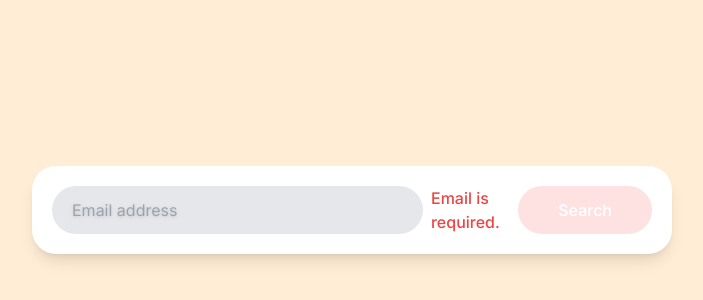
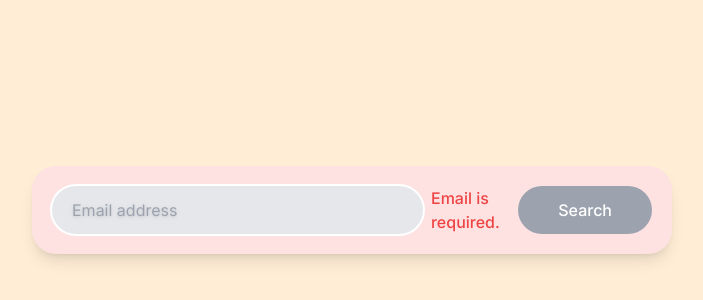
Before and after one commit to verobeach7/carrot-market-reloaded, a Next.js app: page / in a window 1280 px wide. Shown: the part 190-490 px from the top of the page, without its empty margins (288-991 px from the left). Built offline with nearby package versions, Linux system fonts and the light colour scheme.

Commit message:
Carrot Market: Tailwind(State Modifier: has sudo class)

```diff
--- a/app/page.tsx
+++ b/app/page.tsx
@@ -1,18 +1,17 @@
 export default function Home() {
   return (
     <main className="bg-gray-100 sm:bg-red-100 md:bg-green-100 lg:bg-cyan-100 xl:bg-orange-100 2xl:bg-purple-100 h-screen flex items-center justify-center p-5 ">
-      <div className="bg-white shadow-lg p-5 rounded-3xl w-full max-w-screen-sm flex flex-col md:flex-row gap-2">
+      <div className="bg-white shadow-lg p-5 rounded-3xl w-full max-w-screen-sm flex flex-col md:flex-row gap-2 *:outline-none ring ring-transparent transition-shadow has-[:invalid]:bg-red-100">
         <input
-          className="w-full rounded-full h-12 bg-gray-200 pl-5 outline-none ring ring-transparent focus:ring-green-500 focus: ring-offset-2 transition-shadow placeholder:drop-shadow invalid:focus:ring-red-500 peer"
-          type="email"
+          className="w-full rounded-full h-12 bg-gray-200 pl-5 ring ring-transparent focus:ring-green-500 focus: ring-offset-2 transition-shadow placeholder:drop-shadow invalid:focus:ring-red-500 peer"
+          type="text"
           required
           placeholder="Email address"
         />
         <span className="text-red-500 font-medium hidden peer-invalid:block">
           Email is required.
         </span>
-        {/* <button className="text-white py-2 rounded-full active:scale-90 transition-transform font-medium outline-none md:px-10 bg-gradient-to-tr from-cyan-500 via-yellow-400 to-purple-400 peer-invalid:bg-red-100"> */}
-        <button className="text-white py-2 rounded-full active:scale-90 transition-transform font-medium outline-none md:px-10 bg-black peer-invalid:bg-red-100 peer-required:bg-green-500">
+        <button className="text-white py-2 rounded-full active:scale-90 transition-transform font-medium md:px-10 bg-black peer-invalid:bg-gray-400">
           Search
         </button>
       </div>
```
